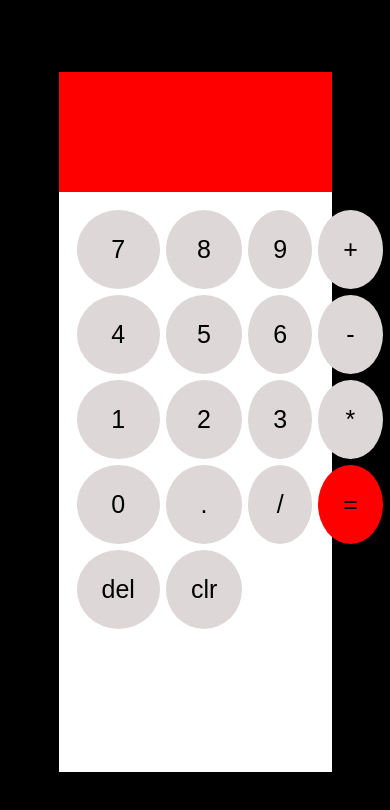
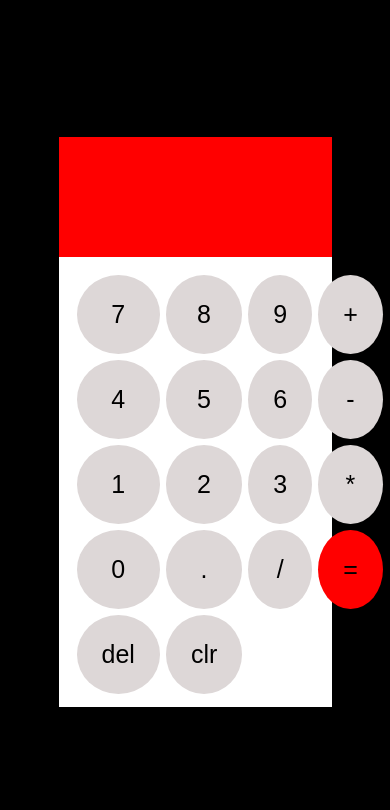
Before and after one commit to Dann-XV/Basic-js-calculator, a plain HTML site: page index.html in a window 390 px wide. Drawn offline with Linux system fonts and the light colour scheme.

Commit message:
making it more responsive for mobile view

```diff
--- a/styles.css
+++ b/styles.css
@@ -40,6 +40,6 @@ body{
 @media screen and (max-width: 768px) {
     .container{
         width: 70vw;
-        height: 83vh;
+        height: 570px;
     }
 }
```
